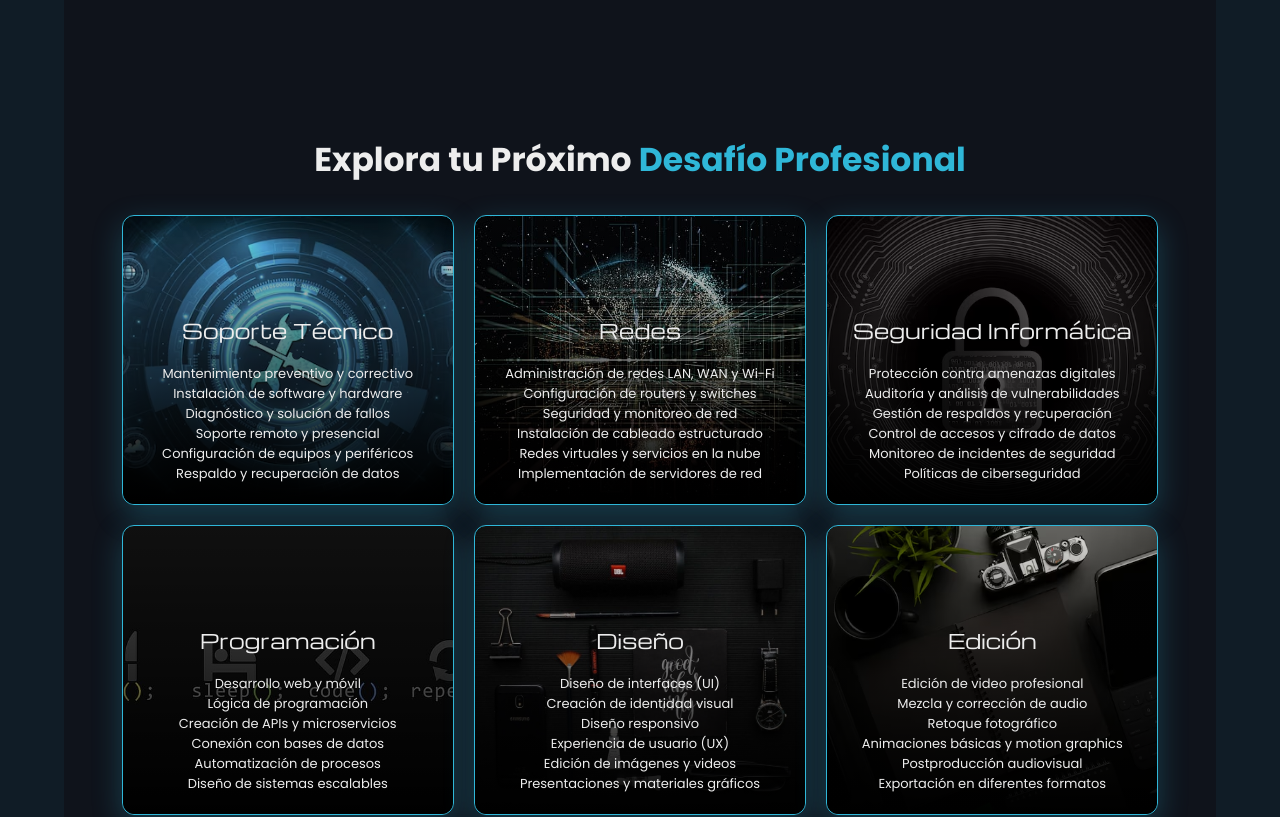
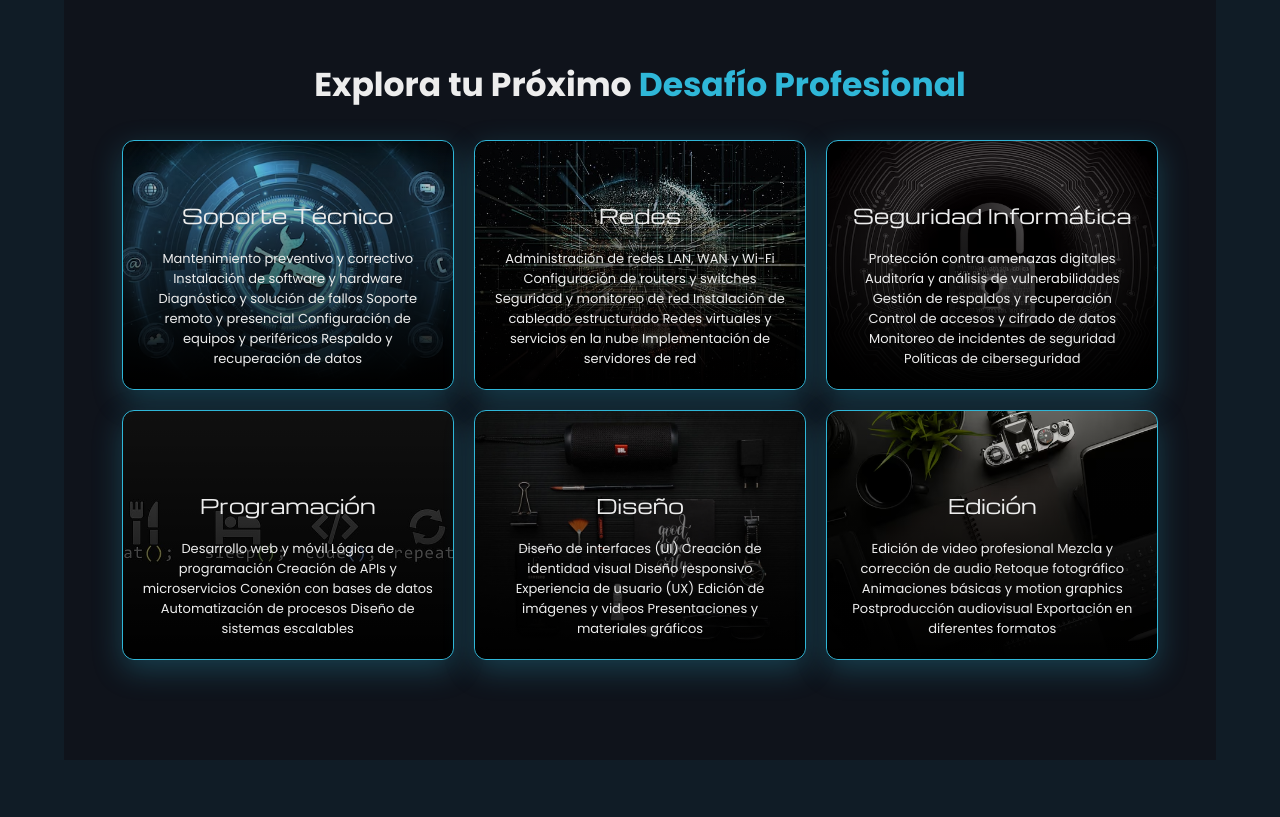
Before and after one commit to wynsley/web-informatica, a React (Vite) app: page / in a window 1280 px wide. Shown: the part 2660-3477 px from the top of the page. Built offline with nearby package versions, Linux system fonts and the light colour scheme.

Commit message:
ADD: se hicieron algunos cambios de estilos en algunos archivos para hacer aulunas pruevas.

```diff
--- a/src/components/atoms/TitleOpportunities.module.css
+++ b/src/components/atoms/TitleOpportunities.module.css
@@ -3,7 +3,6 @@
     font-size: 3.3rem;
     font-weight: 700;
     color: var(--text-color);
-    margin-top: 1.5em;
 }
 
 .title span {
--- a/src/components/molecules/OpportunityCard.module.css
+++ b/src/components/molecules/OpportunityCard.module.css
@@ -1,11 +1,12 @@
 .card {
+  overflow: hidden;
   padding: 2em;
   border-radius: 12px;
   transition: transform 0.4s;
   position: relative;
   box-shadow: 0 10px 30px rgba(47, 182, 216, 0.27);
   border: 1px solid var(--ski-blue-1);
-  height: 29em;
+  height: 25em;
   display: flex;
   flex-direction: column;
   justify-content: flex-end;
--- a/src/components/molecules/coursesCard.module.css
+++ b/src/components/molecules/coursesCard.module.css
@@ -1,7 +1,7 @@
 .card {
   position: relative;
   width: 100%;
-  height: 280px;
+  height: 22em;
   border-radius: 10px;
   overflow: hidden;
   cursor: pointer;
--- a/src/components/molecules/reasonCard.module.css
+++ b/src/components/molecules/reasonCard.module.css
@@ -3,7 +3,7 @@
   border: 1px solid var(--card-border);
   border-radius: 5px;
   padding: 2em;
-  width: 30em;
+  width: 25rem;
   height: 100%;
   flex-shrink: 0;
   display: flex;
--- a/src/components/organisms/form.module.css
+++ b/src/components/organisms/form.module.css
@@ -2,7 +2,7 @@
   min-width: 380px;
   width: 36em;
   max-width: 600px;
-  min-height: 58em;
+  min-height: 52em;
   padding: 2.5em 1.8em;
   display: flex;
   flex-direction: column;
--- a/src/components/organisms/sectionHome.module.css
+++ b/src/components/organisms/sectionHome.module.css
@@ -33,7 +33,7 @@
 
 @media (max-width: 480px) {
   .home {
-    height: 81vh;
+    height: 96vh;
     padding: 3em 5%;
     display: flex;
     flex-direction: column;
--- a/src/components/organisms/sectionOpportunities.jsx
+++ b/src/components/organisms/sectionOpportunities.jsx
@@ -9,14 +9,15 @@ const SectionOpportunities = () => {
       id: 1,
       title: 'Soporte Técnico',
       description: (
-        <ul className={styles.list}>
-          <li>Mantenimiento preventivo y correctivo</li>
-          <li>Instalación de software y hardware</li>
-          <li>Diagnóstico y solución de fallos</li>
-          <li>Soporte remoto y presencial</li>
-          <li>Configuración de equipos y periféricos</li>
-          <li>Respaldo y recuperación de datos</li>
-        </ul>
+        <p className={styles.list}>
+          Mantenimiento preventivo y correctivo
+          Instalación de software y hardware
+          Diagnóstico y solución de fallos
+          Soporte remoto y presencial
+          Configuración de equipos y periféricos
+          Respaldo y recuperación de datos
+        </p>
+
       ),
       className: styles.soporte
     },
@@ -24,14 +25,14 @@ const SectionOpportunities = () => {
       id: 2,
       title: 'Redes',
       description: (
-        <ul className={styles.list}>
-          <li>Administración de redes LAN, WAN y Wi-Fi</li>
-          <li>Configuración de routers y switches</li>
-          <li>Seguridad y monitoreo de red</li>
-          <li>Instalación de cableado estructurado</li>
-          <li>Redes virtuales y servicios en la nube</li>
-          <li>Implementación de servidores de red</li>
-        </ul>
+        <p className={styles.list}>
+          Administración de redes LAN, WAN y Wi-Fi
+          Configuración de routers y switches
+          Seguridad y monitoreo de red
+          Instalación de cableado estructurado
+          Redes virtuales y servicios en la nube
+          Implementación de servidores de red
+        </p>
       ),
       className: styles.redes
     },
@@ -39,14 +40,14 @@ const SectionOpportunities = () => {
       id: 3,
       title: 'Seguridad Informática',
       description: (
-        <ul className={styles.list}>
-          <li>Protección contra amenazas digitales</li>
-          <li>Auditoría y análisis de vulnerabilidades</li>
-          <li>Gestión de respaldos y recuperación</li>
-          <li>Control de accesos y cifrado de datos</li>
-          <li>Monitoreo de incidentes de seguridad</li>
-          <li>Políticas de ciberseguridad</li>
-        </ul>
+        <p className={styles.list}>
+          Protección contra amenazas digitales
+          Auditoría y análisis de vulnerabilidades
+          Gestión de respaldos y recuperación
+          Control de accesos y cifrado de datos
+          Monitoreo de incidentes de seguridad
+          Políticas de ciberseguridad
+        </p>
       ),
       className: styles.seguridad
     },
@@ -54,14 +55,14 @@ const SectionOpportunities = () => {
       id: 4,
       title: 'Programación',
       description: (
-        <ul className={styles.list}>
-          <li>Desarrollo web y móvil</li>
-          <li>Lógica de programación</li>
-          <li>Creación de APIs y microservicios</li>
-          <li>Conexión con bases de datos</li>
-          <li>Automatización de procesos</li>
-          <li>Diseño de sistemas escalables</li>
-        </ul>
+        <p className={styles.list}>
+          Desarrollo web y móvil
+          Lógica de programación
+          Creación de APIs y microservicios
+          Conexión con bases de datos
+          Automatización de procesos
+          Diseño de sistemas escalables
+        </p>
       ),
       className: styles.programacion
     },
@@ -69,14 +70,14 @@ const SectionOpportunities = () => {
       id: 5,
       title: 'Diseño',
       description: (
-        <ul className={styles.list}>
-          <li>Diseño de interfaces (UI)</li>
-          <li>Creación de identidad visual</li>
-          <li>Diseño responsivo</li>
-          <li>Experiencia de usuario (UX)</li>
-          <li>Edición de imágenes y videos</li>
-          <li>Presentaciones y materiales gráficos</li>
-        </ul>
+        <p className={styles.list}>
+          Diseño de interfaces (UI)
+          Creación de identidad visual
+          Diseño responsivo
+          Experiencia de usuario (UX)
+          Edición de imágenes y videos
+          Presentaciones y materiales gráficos
+        </p>
       ),
       className: styles.diseno
     },
@@ -84,14 +85,14 @@ const SectionOpportunities = () => {
       id: 6,
       title: 'Edición',
       description: (
-        <ul className={styles.list}>
-          <li>Edición de video profesional</li>
-          <li>Mezcla y corrección de audio</li>
-          <li>Retoque fotográfico</li>
-          <li>Animaciones básicas y motion graphics</li>
-          <li>Postproducción audiovisual</li>
-          <li>Exportación en diferentes formatos</li>
-        </ul>
+        <p className={styles.list}>
+          Edición de video profesional
+          Mezcla y corrección de audio
+          Retoque fotográfico
+          Animaciones básicas y motion graphics
+          Postproducción audiovisual
+          Exportación en diferentes formatos
+        </p>
       ),
       className: styles.edicion
     },
--- a/src/components/organisms/sectionReasons.module.css
+++ b/src/components/organisms/sectionReasons.module.css
@@ -23,7 +23,7 @@
   display: flex;
   justify-content: center;
   align-items: flex-end;
-  height: 38em;
+  height: 32em;
   gap: 4em;
   width: 100%;
   max-width: 1200px;
```
